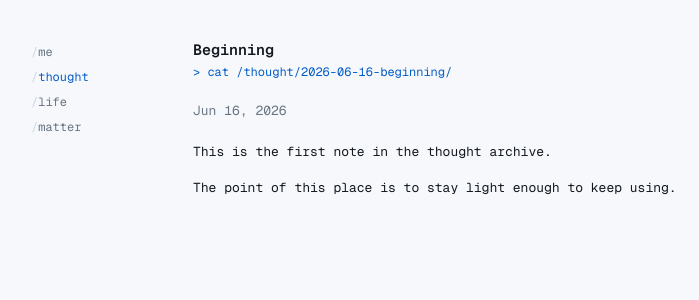
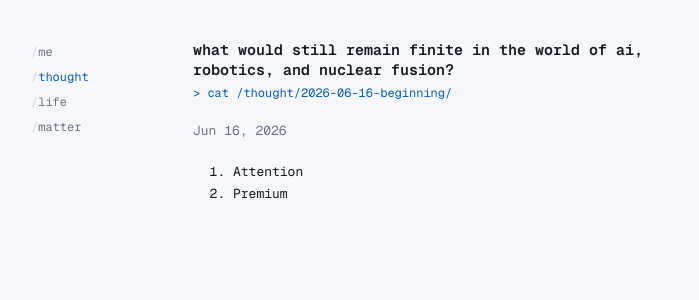
Before and after one commit to rishiraj811/rishi.my, a Jekyll site: the page built from _thought/2026-06-16-beginning.md, in a window 1280 px wide. Shown: the top 300 px of the page, without its empty margins (159-858 px from the left). Built offline with Jekyll 4.4.1, drawn with Linux system fonts in a browser that asks for light colours.

Commit message:
Update _thought/2026-06-16-beginning.md (via Pages CMS)

```diff
--- a/_thought/2026-06-16-beginning.md
+++ b/_thought/2026-06-16-beginning.md
@@ -1,7 +1,7 @@
 ---
-title: Beginning
+title: what would still remain finite in the world of ai, robotics, and nuclear
+  fusion?
 date: 2026-06-16
 ---
-This is the first note in the thought archive.
-
-The point of this place is to stay light enough to keep using.
+1. Attention
+2. Premium
```
